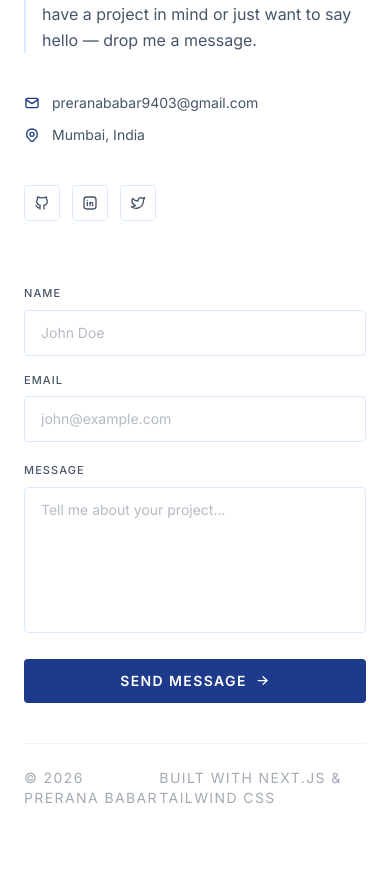
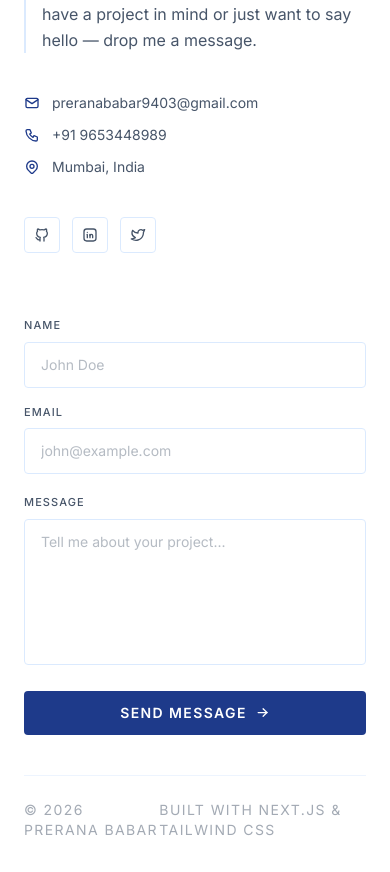
Before and after one commit to preranababar9/portfolio, a Next.js app: page / in a window 390 px wide. Shown: the part 8460-9332 px from the top of the page. Before the commit the page ends 9300 px from the top, so only its background shows below. Built offline with nearby package versions, Linux system fonts and the light colour scheme.

Commit message:
chore: socials linked and phone added

```diff
--- a/app/components/Contact.tsx
+++ b/app/components/Contact.tsx
@@ -1,9 +1,11 @@
 'use client';
 import { useState } from 'react';
+import Link from 'next/link';
 import emailjs from '@emailjs/browser';
 import {
   IconMail,
   IconMapPin,
+  IconPhone,
   IconBrandGithub,
   IconBrandLinkedin,
   IconBrandTwitter,
@@ -78,6 +80,15 @@ export default function Contact() {
               </a>
             </div>
             <div className="flex items-center gap-3">
+              <IconPhone size={16} className="text-primary shrink-0" />
+              <a
+                href="tel:+919653448989"
+                className="text-muted hover:text-heading transition-colors text-sm"
+              >
+                +91 9653448989
+              </a>
+            </div>
+            <div className="flex items-center gap-3">
               <IconMapPin size={16} className="text-primary shrink-0" />
               <span className="text-muted text-sm">Mumbai, India</span>
             </div>
@@ -85,18 +96,20 @@ export default function Contact() {
 
           <div className="flex items-center gap-3">
             {[
-              { label: 'GitHub', icon: IconBrandGithub },
-              { label: 'LinkedIn', icon: IconBrandLinkedin },
-              { label: 'Twitter', icon: IconBrandTwitter },
-            ].map(({ label, icon: Icon }) => (
-              <a
+              { label: 'GitHub', icon: IconBrandGithub, href: 'https://github.com/preranababar9' },
+              { label: 'LinkedIn', icon: IconBrandLinkedin, href: 'https://www.linkedin.com/in/prerana-babar-51b89025a/' },
+              { label: 'Twitter', icon: IconBrandTwitter, href: 'https://x.com/Prerana_babar' },
+            ].map(({ label, icon: Icon, href }) => (
+              <Link
                 key={label}
-                href="#"
+                href={href}
+                target="_blank"
+                rel="noopener noreferrer"
                 aria-label={label}
                 className="w-9 h-9 rounded-sm border border-stroke hover:border-primary/50 flex items-center justify-center text-muted hover:text-primary transition-colors"
               >
                 <Icon size={16} />
-              </a>
+              </Link>
             ))}
           </div>
         </div>
@@ -149,7 +162,7 @@ export default function Contact() {
           <button
             type="submit"
             disabled={status === 'sending' || status === 'sent'}
-            className="group inline-flex items-center justify-center gap-2 bg-primary hover:bg-black cursor-pointer disabled:opacity-60 text-white font-semibold px-6 py-3 rounded-sm transition-colors uppercase tracking-widest text-sm hover:gap-3"
+            className="group inline-flex items-center justify-center gap-2 bg-primary hover:bg-black cursor-pointer disabled:opacity-60 disabled:cursor-not-allowed text-white font-semibold px-6 py-3 rounded-sm transition-colors uppercase tracking-widest text-sm hover:gap-3"
           >
             {status === 'sent' ? (
               'Message Sent!'
```
